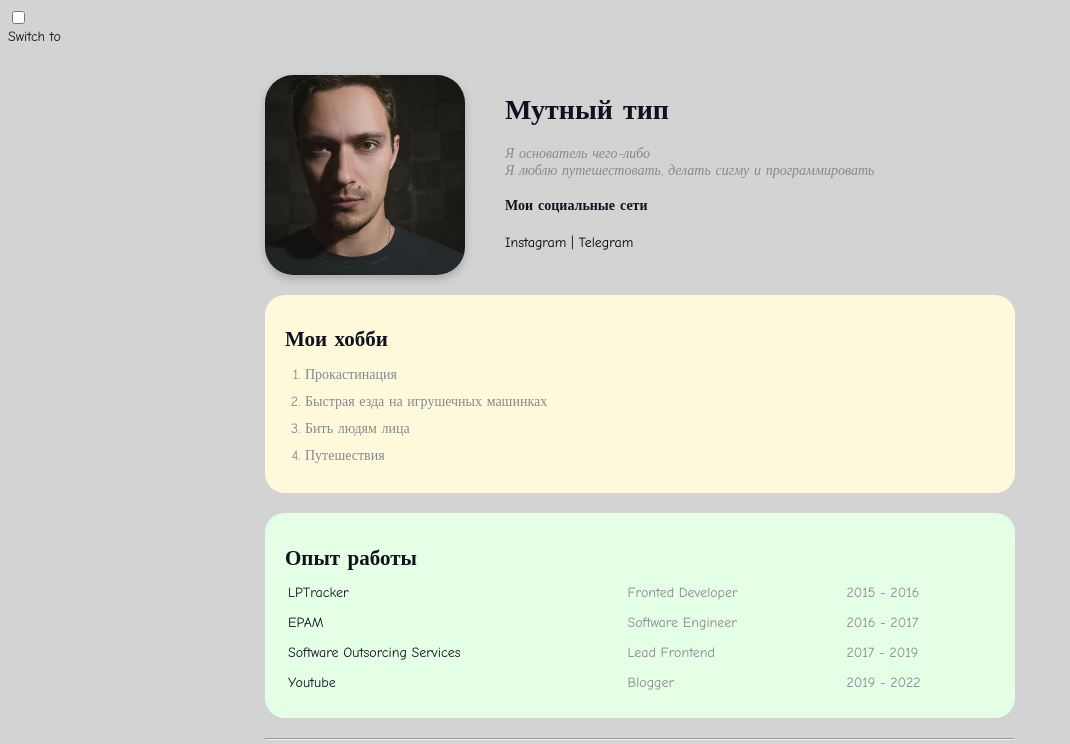
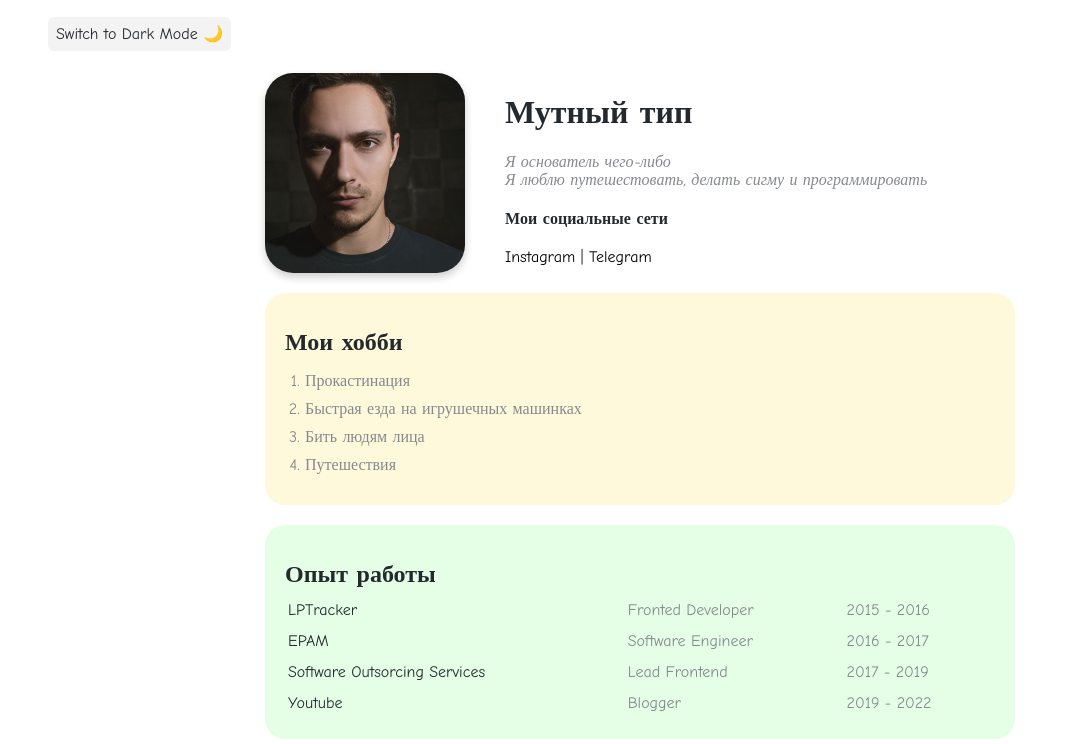
Before and after one commit to alexunderlong/css-learnings, a plain HTML site: page index.html in a window 1280 px wide. Shown: the top 744 px of the page, without its empty margins (0-1070 px from the left). Drawn offline with Linux system fonts and the light colour scheme.

Commit message:
Update style.css

```diff
--- a/style.css
+++ b/style.css
@@ -1,8 +1,46 @@
+input#darkmode {
+    float: right;
+    visibility: hidden;
+}
+
+#darkmode:checked + main {
+    --color-main: #e7e8eb;
+    --bg-main: #2d2d2d;
+    --bg-switch: rgba(0, 246, 252, 0.15);
+    --content-switch-after: " Light Mode ☀️";
+    --bg-yellow: #030c43;
+    --bg-green: #42033c;
+    --bg-red: #074949;
+}
+
+#switch {
+    cursor: pointer;
+    user-select: none;
+    background: var(--bg-switch, rgba(27, 31, 35, 0.05));
+    padding: 0.5rem;
+    border-radius: 6px;
+}
+
+
+#switch::after {
+    content: var(--content-switch-after, " Dark Mode 🌙");
+}
+
+main {
+    height: 100%;
+    padding: 1.5rem clamp(1rem, 5%, 3rem);
+    color: var(--color-main, #24292e);
+    background-color: var(--bg-main, #fff);
+    font-family: "Comic Sans MS", serif;
+    transition: background-color 0.3s, color 0.3s;
+}
+
+
+
+html,
 body {
-    font-family: "Comic Sans MS", serif;
-    background-color: lightgray ;
-    color: #0f121e;
-    font-size: 14px;
+    padding: 0;
+    margin: 0;
 }
 
 a {
@@ -45,9 +83,6 @@ a:hover {
     margin: 0;
     font-style: italic;
     text-decoration: none;
-    /*text-transform: capitalize;*/
-    /*letter-spacing: 5px;*/
-    /*word-spacing: 5px;*/
 }
 
 .container {
@@ -56,18 +91,17 @@ a:hover {
     padding-top: 30px;
 }
 
-
 .bg-yellow {
-    background: #fff9dc;
+    background: var(--bg-yellow, #fff9dc);
 }
 
 .bg-green {
-    background: #e5ffe7;
+    background: var(--bg-green, #e5ffe7);
 }
 
 
 .bg-red {
-    background: #ffe5e5;
+    background: var(--bg-red, #ffe5e5);
 }
 
 .card {
```
